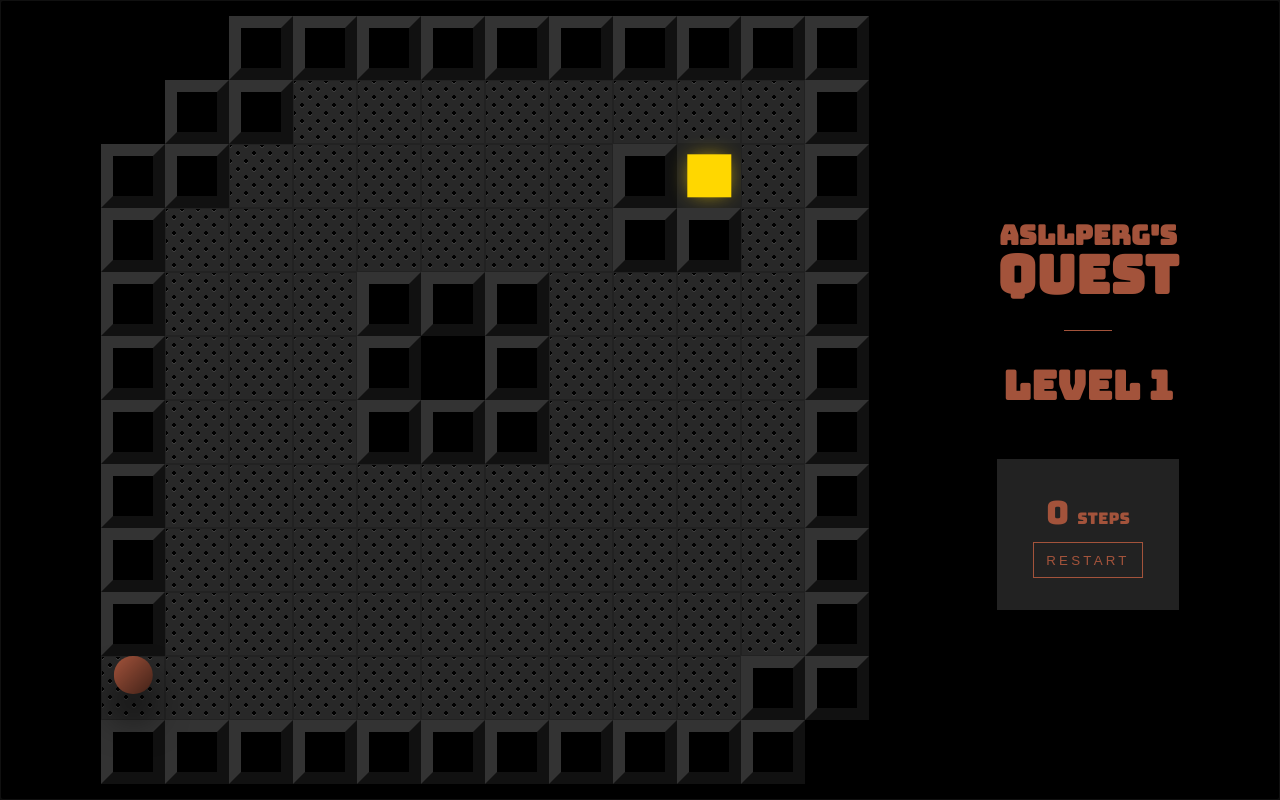
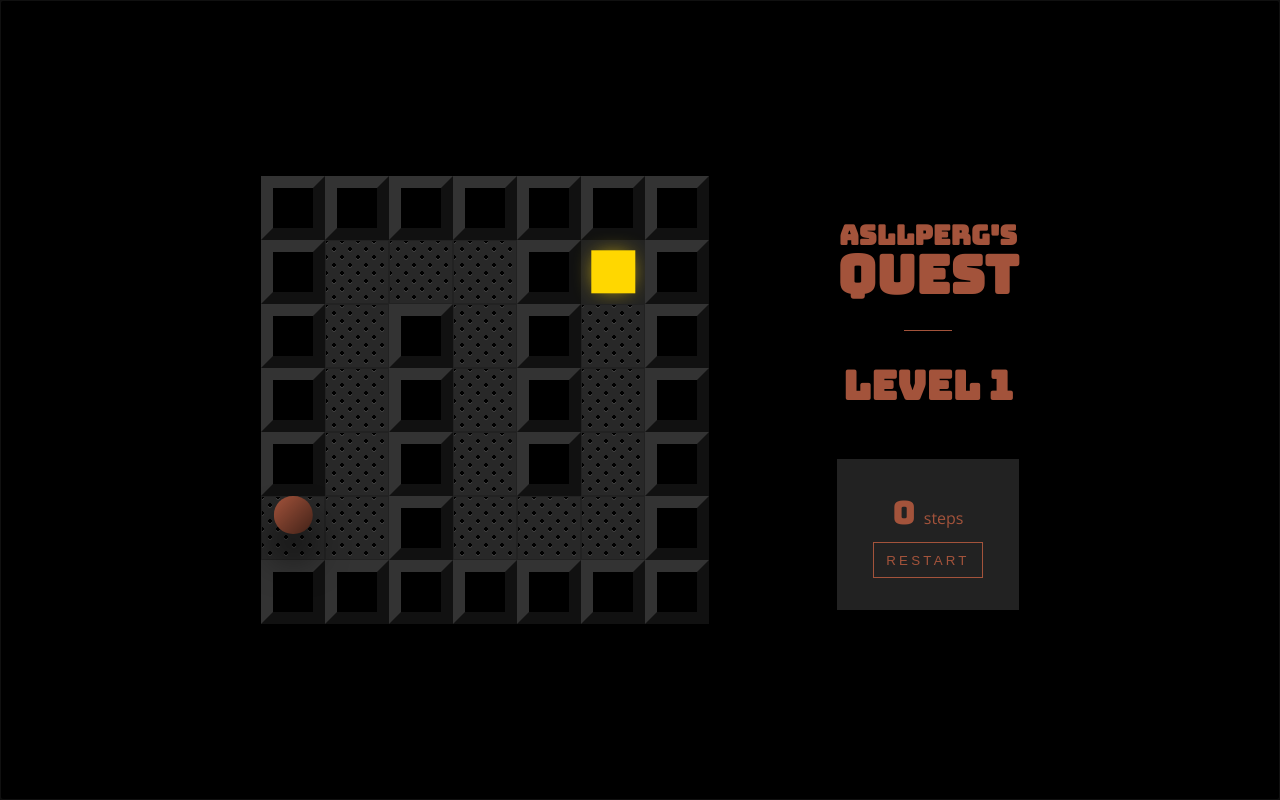
Before and after one commit to devmount/lava-ball, a Vue app: page / in a window 1280 px wide. Built offline with nearby package versions, Linux system fonts and the light colour scheme.

Commit message:
⚙ implement level configuration

```diff
--- a/src/App.vue
+++ b/src/App.vue
@@ -11,9 +11,9 @@
   >
     <!-- map section -->
     <div id="map">
-      <div v-for="(y, i) in map.y+2" class="column">
+      <div v-for="(y, i) in map[game.level].y+2" class="column">
         <div
-          v-for="(x, j) in map.x+2"
+          v-for="(x, j) in map[game.level].x+2"
           class="cell"
           :class="{
             'blocked': isBlocked(i, j),
@@ -23,10 +23,11 @@
             'target-closed': isTarget(i, j) && finished,
           }"
         >
-        <!-- {{i}},{{j}} --><!--for debugging or map creation -->
+        <!-- for debugging or map creation -->
+        <!-- {{i}},{{j}} -->
         </div>
       </div>
-      <div :class="'player ' + lastDirection + ' ' + (finished ? 'exit' : '')" ref="player"></div>
+      <div :class="'player ' + player.lastDirection + ' ' + (finished ? 'exit' : '')" ref="player"></div>
     </div>
     <!-- dashboard -->
     <div id="dashboard">
@@ -34,7 +35,7 @@
         <h1><span class="first">Asllperg's</span><span class="second">Quest</span></h1>
       </div>
       <div class="subtitle">
-        <h2>Level 1</h2>
+        <h2>Level {{ game.level }}</h2>
       </div>
       <div class="controls text-center">
         <div class="number">
@@ -47,12 +48,13 @@
     <!-- modal -->
     <div class="modal" :class="{ 'active': game.finished }">
       <div class="modal-content text-center">
-        <div class="header">Level 1 completed!</div>
+        <div class="header">Level {{ game.level }} completed!</div>
         <div class="body">
-          <p>Congratulations! You finished level 1 in {{ player.steps }} steps.</p>
+          <p>Congratulations! You finished level {{ game.level }} in {{ player.steps }} steps.</p>
         </div>
         <div class="footer">
           <button class="btn" @click="restart">Restart</button>
+          <button v-if="!isLastLevel" class="btn" @click="next">Next Level</button>
         </div>
       </div>
     </div>
@@ -62,6 +64,8 @@
 <script>
 import HelloWorld from './components/HelloWorld.vue'
 
+import level from './level'
+
 export default {
   name: 'App',
   components: {
@@ -70,21 +74,17 @@ export default {
   data () {
     return {
       // fixed map configuration per level
-      map: {
-        x: 10, y: 10,
-        blocked: [{x:1,y:1}, {x:1,y:2}, {x:2,y:1}, {x:4,y:4}, {x:5,y:4}, {x:4,y:5}, {x:6,y:4}, {x:4,y:6}, {x:5,y:5}, {x:6,y:5}, {x:5,y:6}, {x:6,y:6}, {x:8,y:2}, {x:8,y:3}, {x:9,y:3}, {x:10,y:10}],
-        background: [{x:0,y:0}, {x:0,y:1}, {x:1,y:0}, {x:5,y:5}, {x:11,y:11}],
-        start: {x:0,y:10},
-        target: {x:9,y:2}
-      },
+      map: level,
       // game configuration
       game: {
+        level: 1,
         init: true,
         finished: false,
+        score: 0,
       },
       // player configuration
       player: {
-        x:0, y:10,
+        x:0, y:0,
         active: true,
         steps: 0,
         lastDirection: 'right',
@@ -92,6 +92,8 @@ export default {
     }
   },
   mounted () {
+    this.player.x = this.map[this.game.level].start.x
+    this.player.y = this.map[this.game.level].start.y
     // initial position of player, one cell is 4x basic unit
     this.$refs.player.style.left = 4*this.player.x + 'rem'
     this.$refs.player.style.top = 4*this.player.y + 'rem'
@@ -101,9 +103,12 @@ export default {
   methods: {
     // check if given cell is blocked (not accessible by player)
     isBlocked (x, y) {
-      for (let i = 0; i < this.map.blocked.length; i++) {
-        const block = this.map.blocked[i]
-        if (this.eq(block, {x:x,y:y}) || x==0 || y==0 || x==this.map.x+1 || y==this.map.y+1) {
+      if (x==0 || y==0 || x==this.map[this.game.level].x+1 || y==this.map[this.game.level].y+1) {
+        return true
+      }
+      for (let i = 0; i < this.map[this.game.level].blocked.length; i++) {
+        const block = this.map[this.game.level].blocked[i]
+        if (this.eq(block, {x:x,y:y})) {
           return true
         }
       }
@@ -111,8 +116,8 @@ export default {
     },
     // check if cell is background cell (not functional and not accessible due to completely surrounded by blocked cells)
     isBackground (x, y) {
-      for (let i = 0; i < this.map.background.length; i++) {
-        const b = this.map.background[i]
+      for (let i = 0; i < this.map[this.game.level].background.length; i++) {
+        const b = this.map[this.game.level].background[i]
         if (this.eq(b, {x:x,y:y})) {
           return true
         }
@@ -121,11 +126,11 @@ export default {
     },
     // check if cell is level start
     isStart (x, y) {
-      return this.eq(this.map.start, {x:x,y:y})
+      return this.eq(this.map[this.game.level].start, {x:x,y:y})
     },
     // check if cell is level goal
     isTarget (x, y) {
-      return this.eq(this.map.target, {x:x,y:y})
+      return this.eq(this.map[this.game.level].target, {x:x,y:y})
     },
     // move player to given position, if game isn't already finished
     go (x, y) {
@@ -148,7 +153,7 @@ export default {
     // move player one cell right
     right () {
       this.lastDirection = 'right'
-      if (!this.isBlocked(this.player.x+1, this.player.y) && this.player.x < this.map.x) {
+      if (!this.isBlocked(this.player.x+1, this.player.y) && this.player.x < this.map[this.game.level].x) {
         this.go(this.player.x+1, this.player.y)
       }
     },
@@ -162,18 +167,25 @@ export default {
     // move player one cell down
     down () {
       this.lastDirection = 'down'
-      if (!this.isBlocked(this.player.x, this.player.y+1) && this.player.y < this.map.y) {
+      if (!this.isBlocked(this.player.x, this.player.y+1) && this.player.y < this.map[this.game.level].y) {
         this.go(this.player.x, this.player.y+1)
       }
     },
     // restart level by setting player position to start and initialize level
     restart () {
-      this.player.x = this.map.start.x
-      this.player.y = this.map.start.y
+      this.player.x = this.map[this.game.level].start.x
+      this.player.y = this.map[this.game.level].start.y
       this.player.steps = -1
       this.go(this.player.x, this.player.y)
       this.game.init = true
       this.game.finished = false
+    },
+    // go to next level
+    next () {
+      if (!this.isLastLevel) {
+        this.game.level++
+        this.restart()
+      }
     },
     // check if two given positions are equal
     eq (a,b) {
@@ -183,13 +195,17 @@ export default {
   computed: {
     // calculate if game is finished (player reached goal)
     finished () {
-      if (this.eq(this.map.target, this.player)) {
+      if (this.eq(this.map[this.game.level].target, this.player)) {
         let self = this
         setTimeout(function(){ self.game.finished = true}, 1500)
         return true
       } else {
         return false
       }
+    },
+    // calculate if current level is the last one
+    isLastLevel () {
+      return this.game.level == Object.keys(this.map).length
     },
   }
 }
@@ -414,6 +430,7 @@ html, body
   label
     display inline-block
     margin-left .5rem
+    font-family $font-text
 
 // modal
 .modal
--- /dev/null
+++ b/src/level.js
@@ -0,0 +1,16 @@
+export default {
+	1: {
+		x:5, y:5,
+		blocked: [{x:2,y:2},{x:2,y:3},{x:2,y:4},{x:2,y:5},{x:4,y:1},{x:4,y:2},{x:4,y:3},{x:4,y:4}],
+		background: [],
+		start: {x:0,y:5},
+		target: {x:5,y:1}
+	},
+	2: {
+		x:10, y:10,
+		blocked: [{x:1,y:1},{x:1,y:2},{x:2,y:1},{x:4,y:4},{x:5,y:4},{x:4,y:5},{x:6,y:4},{x:4,y:6},{x:5,y:5},{x:6,y:5},{x:5,y:6},{x:6,y:6},{x:8,y:2},{x:8,y:3},{x:9,y:3},{x:10,y:10}],
+		background: [{x:0,y:0},{x:0,y:1},{x:1,y:0},{x:5,y:5},{x:11,y:11}],
+		start: {x:0,y:10},
+		target: {x:9,y:2}
+	},
+}
```
